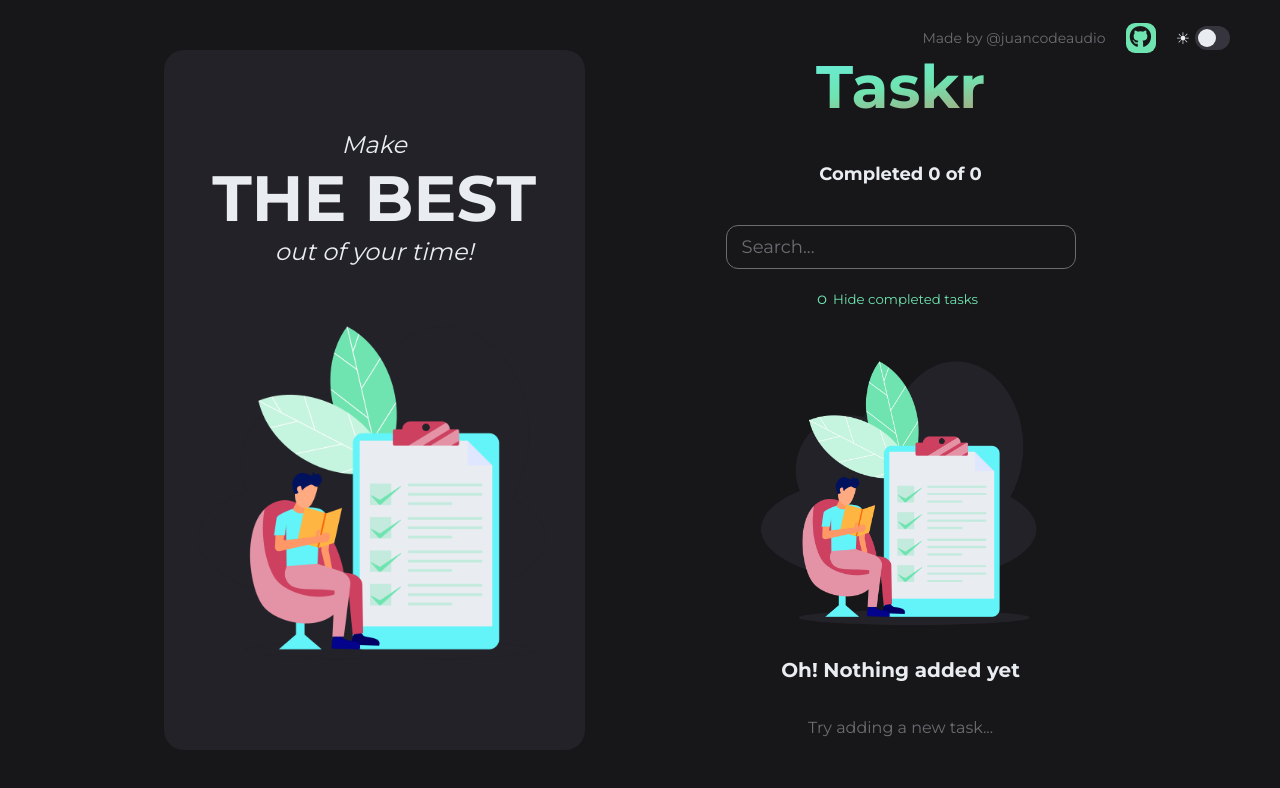
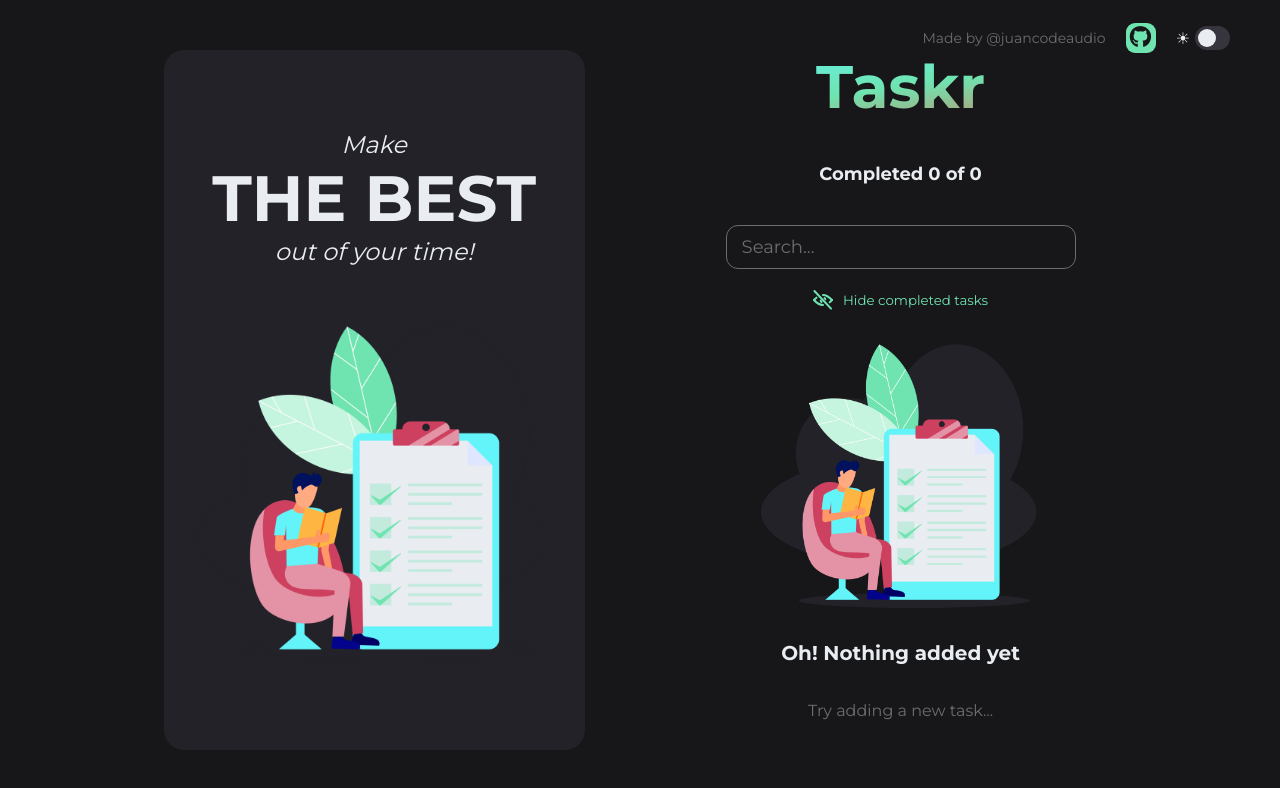
Before and after one commit to juancodeaudio/taskr, a React (Create React App) app: page / in a window 1280 px wide. Shown: the top 788 px of the page. Built offline with nearby package versions, Linux system fonts and the light colour scheme.

Commit message:
Hide/Show Button feature completed and change of TodoList margin-top

```diff
--- a/src/routes/home/HomePage.jsx
+++ b/src/routes/home/HomePage.jsx
@@ -29,6 +29,7 @@ function HomePage() {
     searchValue,
     themeColor,
     searchedTodos,
+    isHidden,
     // openModal,
   } = states;
 
@@ -40,6 +41,7 @@ function HomePage() {
     deleteTodo,
     // setOpenModal,
     synchronizeTodos,
+    setIsHidden,
   } = stateUpdaters;
 
   return (
@@ -64,7 +66,7 @@ function HomePage() {
             setSearchValue={setSearchValue}
             loading={loading}
           />
-          <HideShowTodos />
+          <HideShowTodos isHidden={isHidden} setIsHidden={setIsHidden} />
         </TodoHeader>
 
         <TodoList
--- a/src/routes/useTodos.jsx
+++ b/src/routes/useTodos.jsx
@@ -12,17 +12,21 @@ function useTodos() {
 
   const [themeColor, setThemeColor] = React.useState(false);
   const [searchValue, setSearchValue] = React.useState("");
+  const [isHidden, setIsHidden] = React.useState(false);
   // const [openModal, setOpenModal] = React.useState(false);
 
+  const uncompletedTodos = todos.filter((todo) => !todo.completed);
   const completedTodos = todos.filter((todo) => !!todo.completed).length;
   const totalTodos = todos.length;
 
   let searchedTodos = [];
 
   if (!searchValue.length >= 1) {
-    searchedTodos = todos;
+    isHidden ? (searchedTodos = uncompletedTodos) : (searchedTodos = todos);
   } else {
-    searchedTodos = todos.filter((todo) => {
+    let filteredTodos = [];
+    isHidden ? (filteredTodos = uncompletedTodos) : (filteredTodos = todos);
+    searchedTodos = filteredTodos.filter((todo) => {
       const todoText = todo.text.toLowerCase();
       const searchText = searchValue.toLowerCase();
       return todoText.includes(searchText);
@@ -84,6 +88,7 @@ function useTodos() {
     themeColor,
     searchedTodos,
     getTodo,
+    isHidden,
     // openModal,
   };
 
@@ -96,6 +101,7 @@ function useTodos() {
     deleteTodo,
     // setOpenModal,
     synchronizeTodos,
+    setIsHidden,
   };
 
   return { states, stateUpdaters };
--- a/src/ui/HideShowTodos/HideShowTodos.css
+++ b/src/ui/HideShowTodos/HideShowTodos.css
@@ -1,13 +1,13 @@
 .HideShow-container {
-  margin-top: 20px;
+  margin-top: 10px;
   display: flex;
   justify-content: center;
   transform: scale(1);
-  transition: transform 0.3s ease-in-out;
+  transition: 0.15s ease-in-out;
 }
 
-.HideShow-container span {
-  color: var(--secondary);
+.HideShow-container:hover {
+  opacity: 60%;
 }
 
 .HideTodos {
@@ -16,6 +16,9 @@
   border: none;
   cursor: pointer;
   font-family: var(--main-font);
+  display: flex;
+  align-items: center;
+  padding-right: 16px;
 }
 
 .HideShow-container:hover {
--- a/src/ui/HideShowTodos/index.jsx
+++ b/src/ui/HideShowTodos/index.jsx
@@ -1,11 +1,15 @@
 import React from "react";
 import "./HideShowTodos.css";
+import { HideIcon } from "../TodoIcon/HideIcon";
+import { ShowIcon } from "../TodoIcon/ShowIcon";
 
-function HideShowTodos(params) {
+function HideShowTodos({ isHidden, setIsHidden }) {
   return (
     <div className="HideShow-container">
-      <span>o</span>
-      <button className="HideTodos">Hide completed tasks</button>
+      <button className="HideTodos" onClick={() => setIsHidden(!isHidden)}>
+        {isHidden ? <ShowIcon /> : <HideIcon />}
+        {isHidden ? "Show" : "Hide"} completed tasks
+      </button>
     </div>
   );
 }
--- /dev/null
+++ b/src/ui/TodoIcon/HideIcon.jsx
@@ -0,0 +1,8 @@
+import React from "react";
+import { TodoIcon } from "./";
+
+function HideIcon({ themeColor }) {
+  return <TodoIcon type="hide" />;
+}
+
+export { HideIcon };
--- /dev/null
+++ b/src/ui/TodoIcon/ShowIcon.jsx
@@ -0,0 +1,8 @@
+import React from "react";
+import { TodoIcon } from "./";
+
+function ShowIcon({ themeColor }) {
+  return <TodoIcon type="show" />;
+}
+
+export { ShowIcon };
--- a/src/ui/TodoIcon/TodoIcon.css
+++ b/src/ui/TodoIcon/TodoIcon.css
@@ -65,6 +65,14 @@
   stroke: var(--error);
 }
 
+.Icon-svg__hide {
+  stroke: var(--secondary);
+}
+
+.Icon-svg__show {
+  stroke: var(--secondary);
+}
+
 .Icon-container:hover .Icon-svg__check {
   stroke: var(--secondary);
 }
--- a/src/ui/TodoIcon/index.jsx
+++ b/src/ui/TodoIcon/index.jsx
@@ -3,6 +3,8 @@ import { ReactComponent as CheckSVG } from "./check.svg";
 import { ReactComponent as UncheckSVG } from "./uncheck.svg";
 import { ReactComponent as TrashSVG } from "./trash.svg";
 import { ReactComponent as EditSVG } from "./edit.svg";
+import { ReactComponent as HideSVG } from "./eye-off.svg";
+import { ReactComponent as ShowSVG } from "./eye.svg";
 import "./TodoIcon.css";
 
 const iconTypes = {
@@ -20,6 +22,12 @@ const iconTypes = {
   ),
   trash: (color) => (
     <TrashSVG className="Icon-svg Icon-svg__trash" stroke={color} />
+  ),
+  hide: (color) => (
+    <HideSVG className="Icon-svg Icon-svg__hide" stroke={color} />
+  ),
+  show: (color) => (
+    <ShowSVG className="Icon-svg Icon-svg__show" stroke={color} />
   ),
 };
 
--- a/src/ui/TodoList/TodoList.css
+++ b/src/ui/TodoList/TodoList.css
@@ -1,5 +1,5 @@
 .todoList-container {
-  margin-top: 30px;
+  margin-top: 0px;
   height: 65vh;
   overflow-y: scroll;
   padding-bottom: 60px;
```
Also changed, not shown: src/ui/TodoIcon/eye-off.svg, src/ui/TodoIcon/eye.svg.
